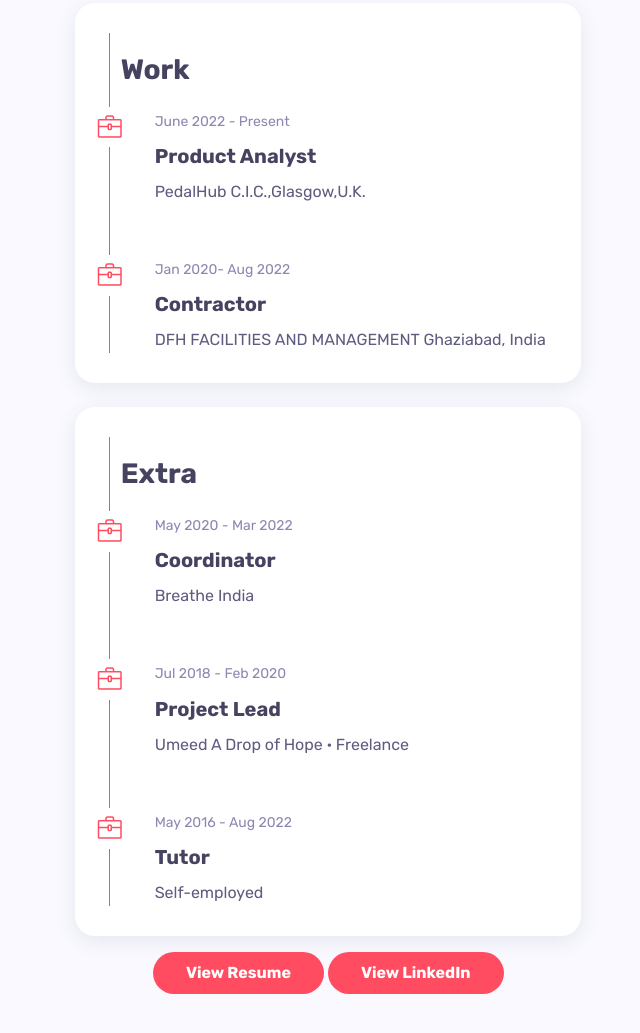
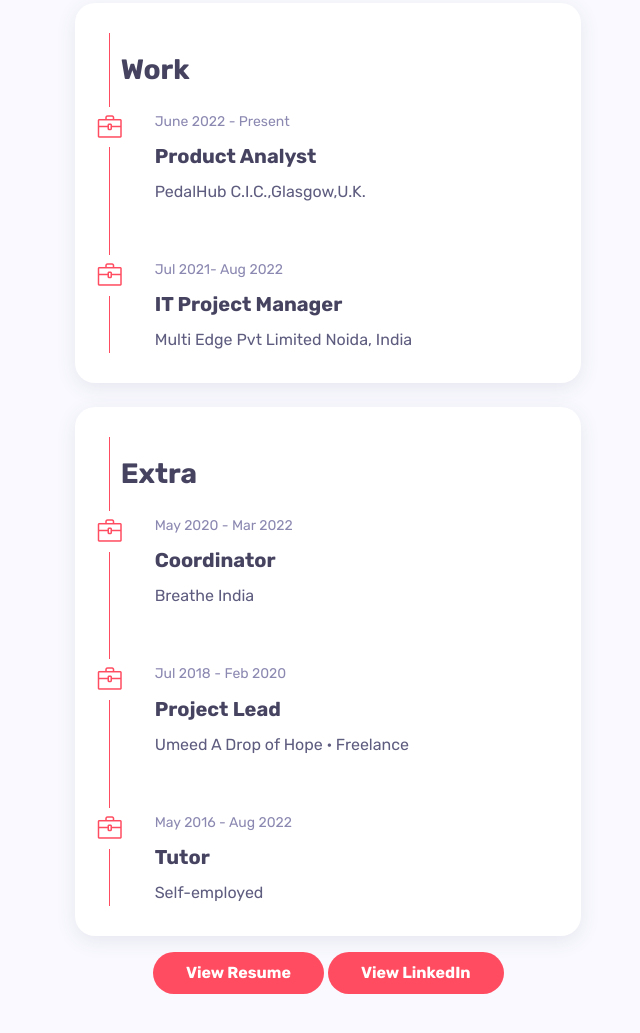
Before and after one commit to Shivangsinhs/Shivangsinha, a plain HTML site: page docs/index.html in a window 1280 px wide. Shown: the part 2833-3866 px from the top of the page, without its empty margins (312-952 px from the left). Drawn offline with Linux system fonts and the light colour scheme.

Commit message:
Update index.html
Signed-off-by: Shivang Sinha <116307753+Shivangsinhs@users.noreply.github.com>

```diff
--- a/docs/index.html
+++ b/docs/index.html
@@ -245,9 +245,9 @@ Advertisements, SEO, Social Media, Customer Knowledge
 
 <div class="timeline-container wow fadeInUp" data-wow-delay="0.2s">
 <div class="content">
-<span class="time">Jan 2020- Aug 2022</span>
-<h3 class="title">Contractor</h3>
-<p>DFH FACILITIES AND MANAGEMENT Ghaziabad, India
+<span class="time">Jul 2021- Aug 2022</span>
+<h3 class="title">IT Project Manager</h3>
+<p>Multi Edge Pvt Limited Noida, India
 </p>
 </div>
 </div>
```
